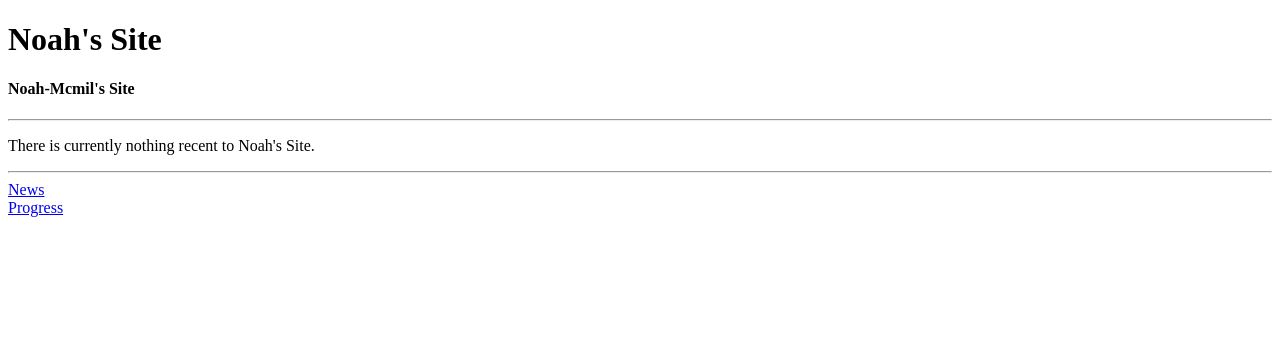
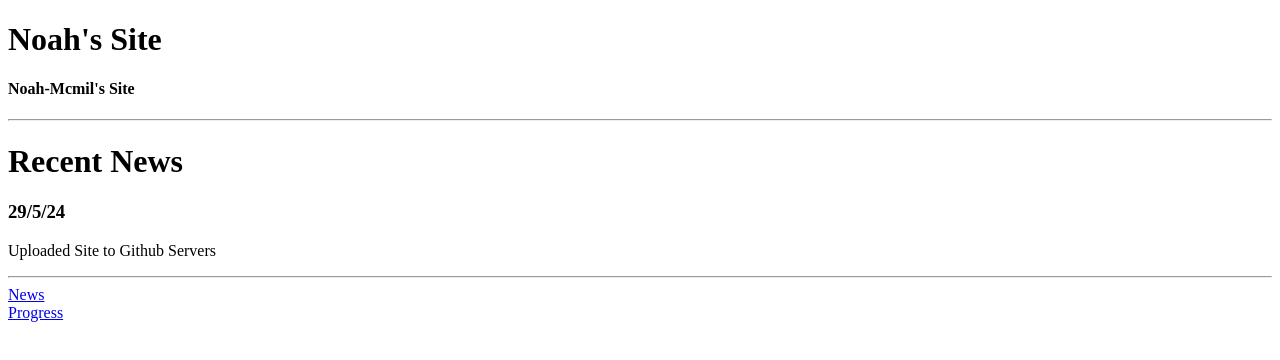
Before and after one commit to Noah-Mcmillan/My-Website, a plain HTML site: page index.html in a window 1280 px wide. Drawn offline with Linux system fonts and the light colour scheme.

Commit message:
Update index.html

```diff
--- a/index.html
+++ b/index.html
@@ -17,7 +17,13 @@
         <hr>
 
         <p>
-            There is currently nothing recent to Noah's Site.
+            <h1>
+                Recent News
+            </h1>
+            <h3>
+                29/5/24
+            </h3>
+            Uploaded Site to Github Servers
         </p>
 
         <hr>
```
